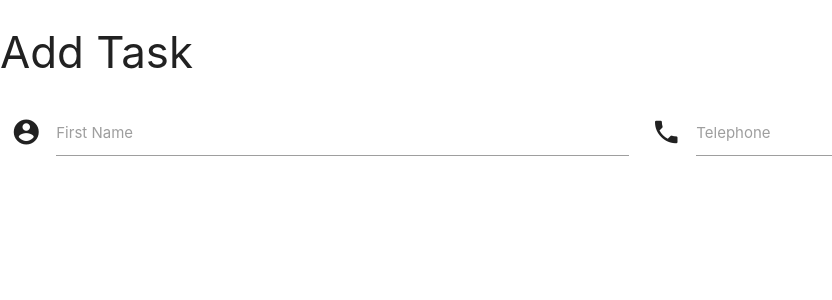
After one commit to aralston3592/task-manager, a Flask app: page /add_task in a window 1280 px wide. The commit adds this page. Shown: the top 300 px of the page, without its empty margins (0-832 px from the left). Run offline with Flask 2, Linux system fonts and the light colour scheme; some libraries are stand-ins or nearby versions.

Commit message:
addtask.html added

```diff
--- a/app.py
+++ b/app.py
@@ -20,7 +20,12 @@ def get_tasks():
     return render_template("tasks.html", tasks=mongo.db.tasks.find())
 
 
+@app.route('/add_task')
+def add_task():
+    return render_template('addtask.html')
+
+
 if __name__ == "__main__":
-    app.run(host=os.environ.get("IP", '0.0.0.0'),
-            port=int(os.environ.get("PORT", "8080")),
+    app.run(host=os.environ.get("IP"),
+            port=int(os.environ.get("PORT")),
             debug=True)
--- /dev/null
+++ b/templates/addtask.html
@@ -0,0 +1,23 @@
+<!DOCTYPE html>
+{% extends 'base.html' %}
+{% block content %}
+
+<h3>Add Task</h3>
+<div class="row">
+    <form class="col s12">
+        <div class="row">
+            <div class="input-field col s6">
+                <i class="material-icons prefix">account_circle</i>
+                <input id="icon_prefix" type="text" class="validate">
+                <label for="icon_prefix">First Name</label>
+            </div>
+            <div class="input-field col s6">
+                <i class="material-icons prefix">phone</i>
+                <input id="icon_telephone" type="tel" class="validate">
+                <label for="icon_telephone">Telephone</label>
+            </div>
+        </div>
+    </form>
+</div>
+
+{% endblock %}
--- a/templates/base.html
+++ b/templates/base.html
@@ -1,18 +1,31 @@
 <!DOCTYPE html>
 <html lang="en">
+
 <head>
     <meta charset="UTF-8">
     <meta name="viewport" content="width=device-width, initial-scale=1.0">
-    <link rel="stylesheet" href="https://cdnjs.cloudflare.com/ajax/libs/materialize/1.0.0/css/materialize.min.css">
-    <link rel="stylesheet" href="https://fonts.googleapis.com/icon?family=Material+Icons">
+    <link
+      href="https://fonts.googleapis.com/icon?family=Material+Icons"
+      rel="stylesheet"
+    />
+
+    <link
+      rel="stylesheet"
+      href="https://cdnjs.cloudflare.com/ajax/libs/materialize/1.0.0/css/materialize.min.css"
+    />
     <title>Task Manager</title>
 
 </head>
+
 <body>
-    <h1>!Outside!<h1>
     {% block content %}
     {% endblock %}
 
+    <script
+      src="https://code.jquery.com/jquery-3.5.1.js"
+      integrity="sha256-QWo7LDvxbWT2tbbQ97B53yJnYU3WhH/C8ycbRAkjPDc="
+      crossorigin="anonymous"
+    ></script>
     <script src="https://cdnjs.cloudflare.com/ajax/libs/materialize/1.0.0/js/materialize.min.js"></script>
     <script type="text/javascript">
         $(document).ready(function(){
@@ -20,4 +33,5 @@
         });
     </script>
 </body>
+
 </html>
```
Also changed, not shown: templates/tasks.html (+16 -22 lines).
